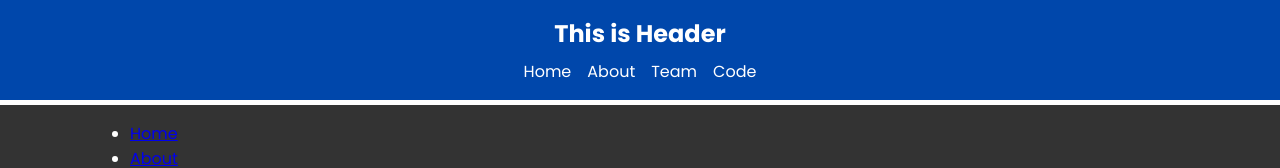
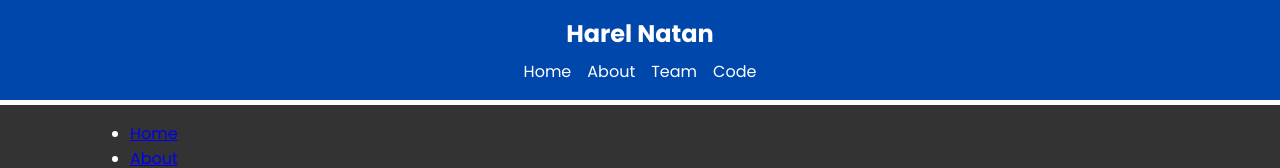
Before and after one commit to HarelNatan7/next-basics, a Next.js app: page / in a window 1280 px wide. Shown: the top 168 px of the page. Built offline with nearby package versions, Linux system fonts and the light colour scheme.

Commit message:
changed header

```diff
--- a/app/components/Header.jsx
+++ b/app/components/Header.jsx
@@ -5,7 +5,7 @@ const Header = () => {
     return <header className='header'>
             <div className='container'>
                 <div className="logo">
-                    <Link href='/'>This is Header</Link>
+                    <Link href='/'>Harel Natan</Link>
                 </div>
                 <div className="links">
                     <Link href='/'>Home</Link>
```
